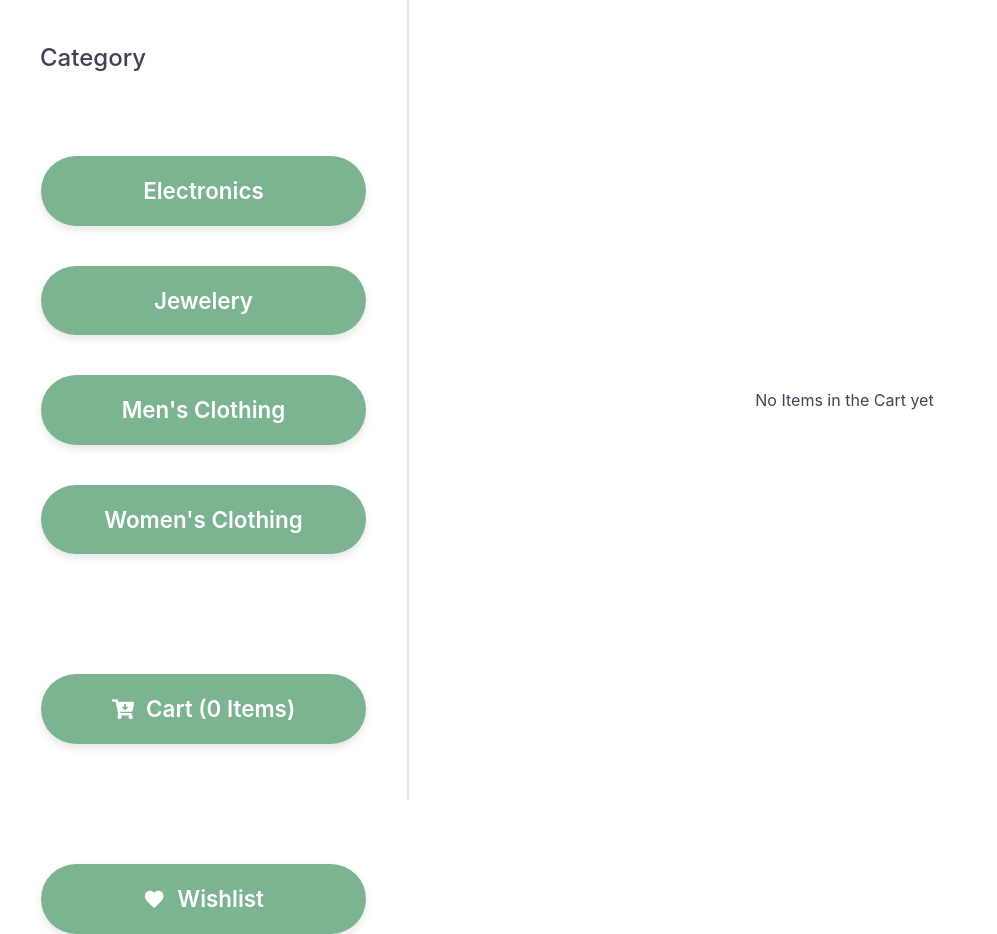
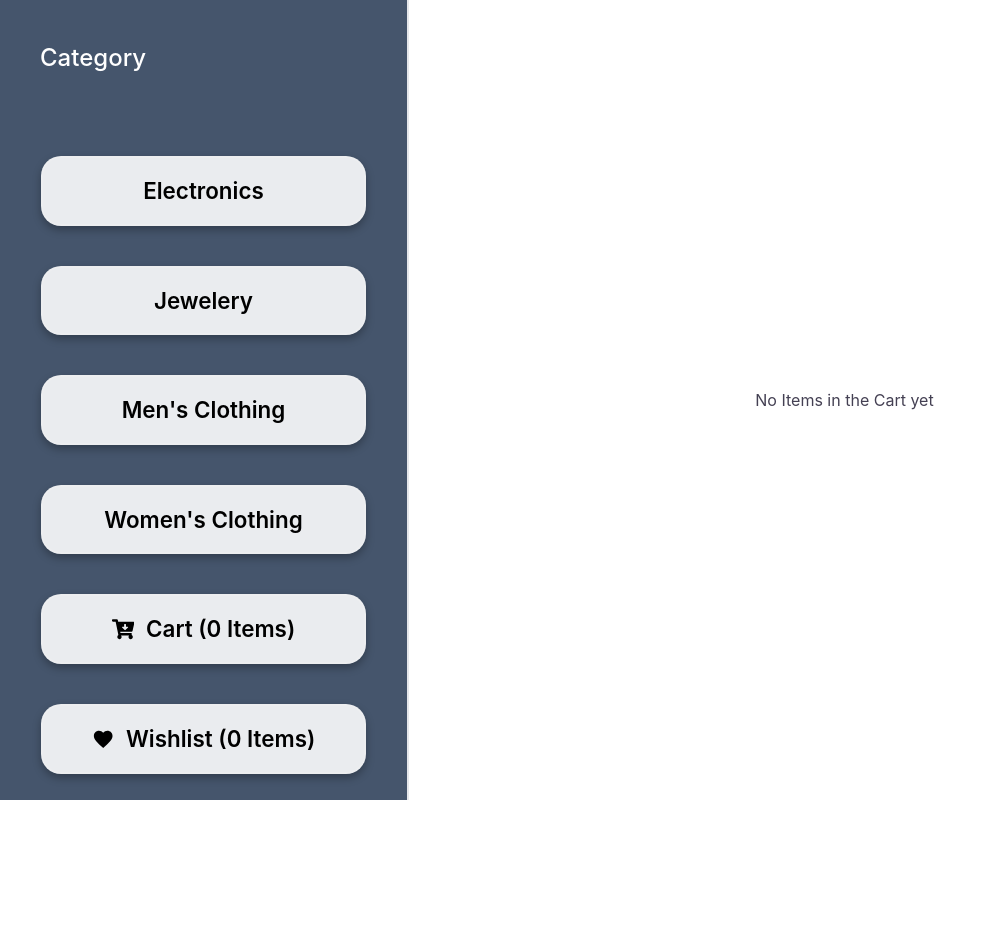
Before and after one commit to Vitdcode/online-shop, a React (Vite) app: page /cart-page in a window 1280 px wide. Shown: the whole page, without its empty margins (0-997 px from the left). After the commit the page ends 814 px from the top, so only its background shows below. Built offline with nearby package versions, Linux system fonts and the light colour scheme.

Commit message:
feat: Styled nav bar and made the buttons sticky so they stay in place when the user scrolls the page

```diff
--- a/src/App.jsx
+++ b/src/App.jsx
@@ -4,33 +4,37 @@ import { FaCartArrowDown } from "react-icons/fa";
 import { MdFavorite } from "react-icons/md";
 function App() {
   const [products, setProducts] = useState([]);
-  const category = ["electronics", "jewelery", `men's clothing`, `women's clothing`];
+  const categories = ["electronics", "jewelery", `men's clothing`, `women's clothing`];
   const [cartCount, setCartcount] = useState(0);
   const [cart, setCart] = useState([]);
   const [wishlist, setWishlist] = useState([]);
 
   return (
-    <div className="h-screen flex">
-      <div className="flex flex-col justify-start border-r-2 border-gray-200 w-[600px] gap-10">
-        <h2 className="m-10">Category</h2>
-        {category.map((cat, index) => (
+    <div className="flex">
+      <div className=" sticky top-0 h-screen flex flex-col justify-between border-r-2 border-gray-200 w-[600px] gap-10 bg-slate-600">
+        <div className=" flex flex-col gap-10">
+          <h2 className="m-10 text-white">Category</h2>
+          {categories.map((cat, index) => (
             <Link to={`/category/${cat}`} key={index} state={cat} className="category-button">
               {cat}
             </Link>
           ))}
+        </div>
+        <div>
           <Link
             to={"/cart-page"}
-          className="category-button flex justify-center items-center gap-3 mt-20"
+            className="category-button flex justify-center items-center gap-3 "
           >
             <FaCartArrowDown /> Cart ({cartCount} items)
           </Link>
 
           <Link
             to={"/wishlist"}
-          className="category-button flex justify-center items-center gap-3 mt-20"
+            className="category-button flex justify-center items-center gap-3 mt-10 mb-10"
           >
-          {<MdFavorite />} Wishlist
+            {<MdFavorite />} Wishlist ({wishlist.length} items)
           </Link>
+        </div>
       </div>
       <div className="flex items-center justify-center flex-wrap gap-20 w-full">
         <Outlet
--- a/src/index.css
+++ b/src/index.css
@@ -37,19 +37,20 @@ h2 {
   text-align: center;
   text-transform: capitalize;
   font-weight: 600;
-  border: 2px solid transparent;
-  border-radius: 50px;
+  border: 2px solid rgba(255, 255, 255, 0.103);
+  border-radius: 20px;
+  color: black !important;
   /*   background: linear-gradient(45deg, #ff6b6b, #f06595); */
-  background: rgba(112, 172, 135, 0.911);
+  background: rgba(255, 255, 255, 0.89);
   color: white;
   cursor: pointer;
   transition: all 0.2s;
   outline: none;
-  box-shadow: 0 4px 8px rgba(0, 0, 0, 0.1);
+  box-shadow: 0 4px 8px rgba(0, 0, 0, 0.288);
 }
 
 .category-button:hover {
-  background: rgba(112, 172, 135, 0.911);
+  background: rgba(255, 255, 255, 0.904);
   transform: translateY(-4px);
   transform: scale(1.1);
   box-shadow: 0 8px 16px rgba(0, 0, 0, 0.2);
--- a/src/pages/Cart.jsx
+++ b/src/pages/Cart.jsx
@@ -29,11 +29,11 @@ const Cart = () => {
   if (cartCount === 0) return <h1>No Items in the Cart yet</h1>;
 
   return (
-    <div className="flex flex-col items-center  gap-10 w-full">
+    <div className="flex flex-col items-center gap-10 w-full">
       {cart.map((item) => (
         <div
           key={item.id}
-          className="cart-item-wrapper gap-15 border-2 border-gray-100 rounded-xl p-2 w-[60%]"
+          className="cart-item-wrapper gap-15 border-2 border-gray-100 rounded-xl p-2 w-[60%] shadow"
         >
           <div className="flex flex-col gap-2 items-center text-lg font-bold">
             <img src={item.imageUrl} alt="Image of the product" />
@@ -69,9 +69,6 @@ const Cart = () => {
           </div>
         </div>
       ))}
-      <Link to={"/"} className="category-button !w-[200px] text-center">
-        Go Back
-      </Link>
     </div>
   );
 };
--- a/src/pages/Wishlist.jsx
+++ b/src/pages/Wishlist.jsx
@@ -4,19 +4,24 @@ import AddToCartButton from "../functional-components/Add-to-cart-button";
 import { MdDeleteOutline } from "react-icons/md";
 
 const Wishlist = () => {
-  const { wishlist } = useOutletContext();
-  console.log(wishlist);
+  const { wishlist, setWishlist } = useOutletContext();
+
+  const handleDelete = (id) => {
+    setWishlist(wishlist.filter((item) => item.id != id));
+  };
 
   return (
-    <div className="w-[70%] flex flex-col gap-5">
+    <div className="w-[70%] flex flex-col gap-5 p-20">
       {wishlist.map((item) => (
         <div
           key={item.id}
           className="flex relative p-10 flex-col gap-5 items-center justify-center border-2 border-gray-200
-                     rounded-2xl
-          "
+                     rounded-2xl "
         >
-          <button className="absolute top-5 right-5 text-5xl p-2 hover:bg-gray-100 rounded-2xl hover:cursor-pointer">
+          <button
+            onClick={() => handleDelete(item.id)}
+            className="absolute top-5 right-5 text-5xl p-2 hover:bg-gray-100 rounded-2xl hover:cursor-pointer"
+          >
             <MdDeleteOutline />
           </button>
           <img src={item.imageUrl} alt="Image of the Product" className="!h-[200px] !w-[200px]" />
@@ -26,7 +31,7 @@ const Wishlist = () => {
             {item.inStock >= 1 ? (
               <span className="w-fit p-2 rounded-2xl bg-lime-100"> In stock: {item.inStock}</span>
             ) : (
-              <span className="bg-red-100">Out of stock</span>
+              <span className="w-fit p-2 rounded-2xl bg-red-100">Out of stock</span>
             )}
           </div>
 
```
Lines whose indentation alone changed are shown as unchanged.
